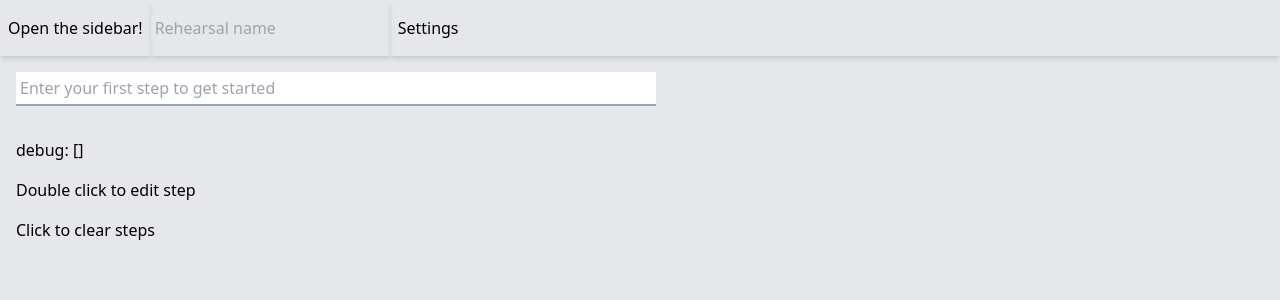
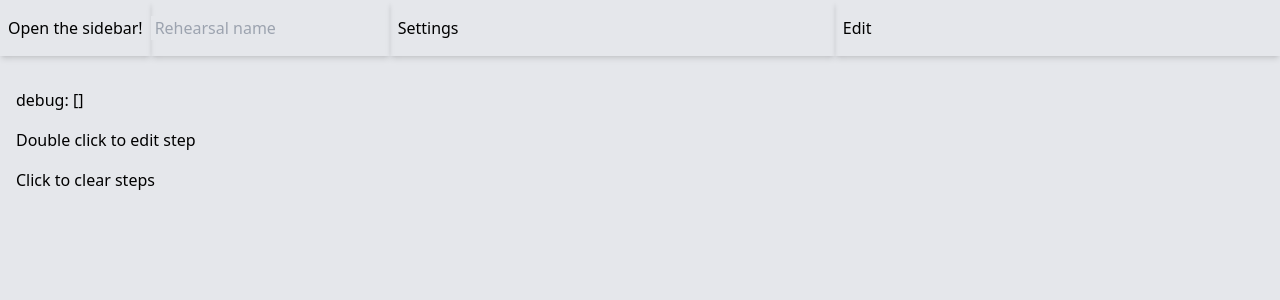
Before and after one commit to jlmonge/rehearsal, a React (Vite) app: page / in a window 1280 px wide. Shown: the top 300 px of the page. Built offline with nearby package versions, Linux system fonts and the light colour scheme.

Commit message:
Implement views for editing and doing rehearsals

```diff
--- a/src/App.tsx
+++ b/src/App.tsx
@@ -13,8 +13,10 @@ function App() {
   const [isOpenSidebar, setIsOpenSidebar] = useState(false);
   const [isOpenSettings, setIsOpenSettings] = useState(false);
   const [stepInput, setStepInput] = useLocalStorage("input", "");
+  // const [curStep, setCurStep] = useLocalStorage("currentStep", 0)
   const [steps, setSteps] = useLocalStorage("steps", [] as Step[]);
   const textAreaRef = useRef<HTMLTextAreaElement>(null);
+  const [isEditingView, setIsEditingView] = useState(false);
 
   useAutosizeTextArea(textAreaRef, stepInput);
 
@@ -22,6 +24,10 @@ function App() {
 
   const handleOpenSidebar = () => {
     setIsOpenSidebar(!isOpenSidebar);
+  };
+
+  const handleOpenEditingView = () => {
+    setIsEditingView(!isEditingView);
   };
 
   const handleAddStep = (argStep: Step) => {
@@ -35,11 +41,9 @@ function App() {
     if (key === "Enter") {
       e.preventDefault();
       if (trimmedStepInput) {
-        console.log("not empty input");
         setStepInput("");
         handleAddStep({ text: trimmedStepInput, pos: steps.length + 1 });
       } else {
-        console.log("empty input");
         setStepInput(trimmedStepInput);
       }
     }
@@ -79,8 +83,11 @@ function App() {
         <Header
           handleOpenSidebar={handleOpenSidebar}
           handleOpenSettings={handleOpenSettings}
+          isEditingView={isEditingView}
+          handleOpenEditingView={handleOpenEditingView}
         />
         <main className="flex flex-col gap-4 p-4 items-start">
+          {isEditingView && (
             <TextArea
               placeholder={
                 steps.length
@@ -93,6 +100,8 @@ function App() {
               onKeyDown={(e) => handleInputEnter(e)}
               ref={textAreaRef}
             />
+          )}
+
           <ul className="flex flex-col-reverse gap-2 w-full">
             {steps?.map((step) => (
               <EditStep
@@ -100,6 +109,7 @@ function App() {
                 step={step}
                 handleDeleteStep={handleDeleteStep}
                 handleUpdateStep={handleUpdateStep}
+                isEditingView={isEditingView}
               />
             ))}
           </ul>
--- a/src/components/EditStep.tsx
+++ b/src/components/EditStep.tsx
@@ -6,20 +6,27 @@ import TextArea from "./ui/TextArea";
 
 interface EditStepProps {
   step: Step;
+  isEditingView: boolean;
   handleDeleteStep: (argPos: number) => void;
   handleUpdateStep: (argStep: Step) => void;
 }
 
-function EditStep({ step, handleDeleteStep, handleUpdateStep }: EditStepProps) {
+function EditStep({
+  step,
+  isEditingView,
+  handleDeleteStep,
+  handleUpdateStep,
+}: EditStepProps) {
   const [isEditingText, setIsEditingText] = useState(false);
   const [textInput, setTextInput] = useState(step.text);
   const textAreaRef = useRef<HTMLTextAreaElement>(null);
+  const textAreaClickOutsideRef = useRef<HTMLTextAreaElement>(null);
 
   useAutosizeTextArea(textAreaRef, textInput, isEditingText);
+  useAutosizeTextArea(textAreaClickOutsideRef, textInput, isEditingText);
 
   const handleClickOutsideWhileEditing = () => {
     setIsEditingText(false);
-    console.log("you clicked outside while editing");
   };
 
   const handleStartEditing = () => {
@@ -27,10 +34,9 @@ function EditStep({ step, handleDeleteStep, handleUpdateStep }: EditStepProps) {
     // inputRef.current?.focus();
   };
 
-  useOnClickOutside(textAreaRef, handleClickOutsideWhileEditing);
+  useOnClickOutside(textAreaClickOutsideRef, handleClickOutsideWhileEditing);
 
   const handleSetTextInput = (e: ChangeEvent<HTMLTextAreaElement>) => {
-    console.log(`input is changing: ${e.target.value}`);
     setTextInput(e.target.value);
   };
 
@@ -40,28 +46,32 @@ function EditStep({ step, handleDeleteStep, handleUpdateStep }: EditStepProps) {
     if (key === "Enter") {
       e.preventDefault();
       const trimmedTextInput = textInput.trim();
-      console.log(textInput, trimmedTextInput);
 
       if (trimmedTextInput) {
-        console.log(`passed condition ${trimmedTextInput}`);
         handleUpdateStep({ ...step, text: trimmedTextInput });
         setIsEditingText(false);
       }
     }
   };
 
-  return (
-    <li className="group flex items-center gap-4 max-w-sm">
-      <span className="flex items-center justify-center bg-zinc-300 rounded-full w-8 h-8 group-hover:bg-zinc-400 group-hover:text-zinc-50">
-        {step.pos}
-      </span>
-
-      {isEditingText ? (
+  let stepTextRegion = (
     <TextArea
       value={textInput}
       onChange={handleSetTextInput}
       onKeyDown={(e) => handleInputEnter(e)}
       ref={textAreaRef}
+      // autoFocus
+    />
+  );
+
+  if (!isEditingView) {
+    stepTextRegion = isEditingText ? (
+      <TextArea
+        value={textInput}
+        onChange={handleSetTextInput}
+        onKeyDown={(e) => handleInputEnter(e)}
+        ref={isEditingView ? textAreaRef : textAreaClickOutsideRef}
+        // autoFocus
       />
     ) : (
       <span
@@ -70,14 +80,29 @@ function EditStep({ step, handleDeleteStep, handleUpdateStep }: EditStepProps) {
       >
         {step.text}
       </span>
-      )}
+    );
+  }
 
+  let stepDelete;
+
+  if (isEditingView) {
+    stepDelete = (
       <button
         className="text-slate-500 text-lg px-1 select-none"
         onClick={() => handleDeleteStep(step.pos)}
       >
         X
       </button>
+    );
+  }
+
+  return (
+    <li className="group flex items-center gap-4 max-w-sm">
+      <span className="flex items-center justify-center bg-zinc-300 rounded-full w-8 h-8 group-hover:bg-zinc-400 group-hover:text-zinc-50">
+        {step.pos}
+      </span>
+      {stepTextRegion}
+      {stepDelete}
       {/* <span>{isEditingText.toString()}</span> */}
     </li>
   );
--- a/src/components/Header.tsx
+++ b/src/components/Header.tsx
@@ -1,12 +1,18 @@
 // import { useState } from "react";
 
 interface HeaderProps {
+  isEditingView: boolean;
   handleOpenSidebar: () => void;
   handleOpenSettings: () => void;
-  // title: string
+  handleOpenEditingView: () => void;
 }
 
-function Header({ handleOpenSidebar, handleOpenSettings }: HeaderProps) {
+function Header({
+  handleOpenSidebar,
+  handleOpenSettings,
+  handleOpenEditingView,
+  isEditingView,
+}: HeaderProps) {
   // const [title, setTitle] = useState();
 
   return (
@@ -28,6 +34,11 @@ function Header({ handleOpenSidebar, handleOpenSettings }: HeaderProps) {
         <div className="flex flex-row flex-1 px-2 py-4 shadow-md">
           <button onClick={handleOpenSettings}>Settings</button>
         </div>
+        <div className="flex flex-row flex-1 px-2 py-4 shadow-md">
+          <button onClick={handleOpenEditingView}>
+            {!isEditingView ? "Edit" : "Save"}
+          </button>
+        </div>
       </div>
     </header>
   );
--- a/src/components/ui/DayOfWeekPicker.tsx
+++ b/src/components/ui/DayOfWeekPicker.tsx
@@ -106,8 +106,6 @@ function DayOfWeekPicker() {
       });
       setSelected(sorted);
     }
-
-    console.log(`you clicked ${id}`);
   };
 
   return (
```
Also changed, not shown: src/types/features.ts (+11 -0 lines). Lines whose indentation alone changed are shown as unchanged.
